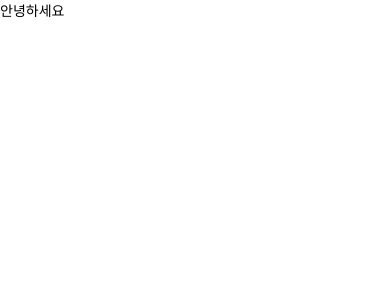
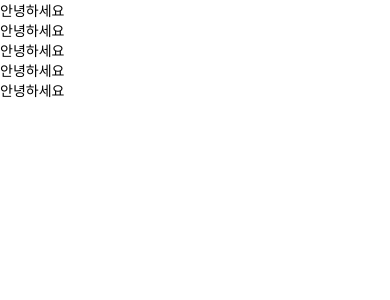
Before and after one commit to 0r0loo/thread, a React Native app: screen / in a window 390 px wide. Shown: the top 300 px of the page. Built offline with nearby package versions, Linux system fonts and the light colour scheme; some icons are missing.

Commit message:
Add : 폴더구조 세티이중...

```diff
--- a/App.js
+++ b/App.js
@@ -1,15 +1,32 @@
 import React from 'react';
-import {StyleSheet, Text} from 'react-native';
+import {StyleSheet, Text, View} from 'react-native';
+import Icon from './components/common/Icon';
 
 function App() {
-  return <Text style={styles.text}>안녕하세요</Text>;
+  return (
+    <View>
+      <Text style={styles.text}>안녕하세요</Text>
+      <Text style={styles.text}>안녕하세요</Text>
+      <Text style={styles.text}>안녕하세요</Text>
+      <Text style={styles.text}>안녕하세요</Text>
+      <Text style={styles.text}>안녕하세요</Text>
+      <Icon
+      // name={'add'}
+      // folder={'round'}
+      // // width={'20'}
+      // // height={'20'}
+      // fill="#0f0"
+      />
+    </View>
+  );
 }
 
 const styles = StyleSheet.create({
-  block: {},
+  block: {
+    flex: 1,
+  },
   text: {
     fontFamily: 'MinSans-Bold',
-    flex: 1,
     alignItems: 'center',
     justifyContent: 'center',
   },
--- /dev/null
+++ b/components/common/Icon.js
@@ -0,0 +1,20 @@
+import React from 'react';
+import SvgIcon from 'react-native-svg-icon';
+import round from '../../assets/svg/round/add.svg';
+// import roundFill from 'assets/svg/round_fill';
+// import square from 'assets/svg/square';
+// import squareFill from 'assets/svg/square_fill';
+
+function Icon(props) {
+  const {folder} = props;
+  const folderObj = {
+    round,
+    // roundFill,
+    // square,
+    // squareFill,
+  };
+  console.log('-> props', props);
+  return <SvgIcon width={50} height={50} svgs={round} fill="#0f0" />;
+}
+
+export default Icon;
```
Also changed, not shown: components/common/Input.js (added, +7 -0 lines), components/header/DetailHeader.js (added, +7 -0 lines), components/header/MainHeader.js (added, +7 -0 lines), components/header/WriteHeader.js (added, +7 -0 lines), package.json (+13 -2 lines), screens/MainScreen.js (added, +7 -0 lines), screens/RootStack.js (added, +9 -0 lines), const/index.js (added), 3 other files (tests, documents, lock files or other folders).
